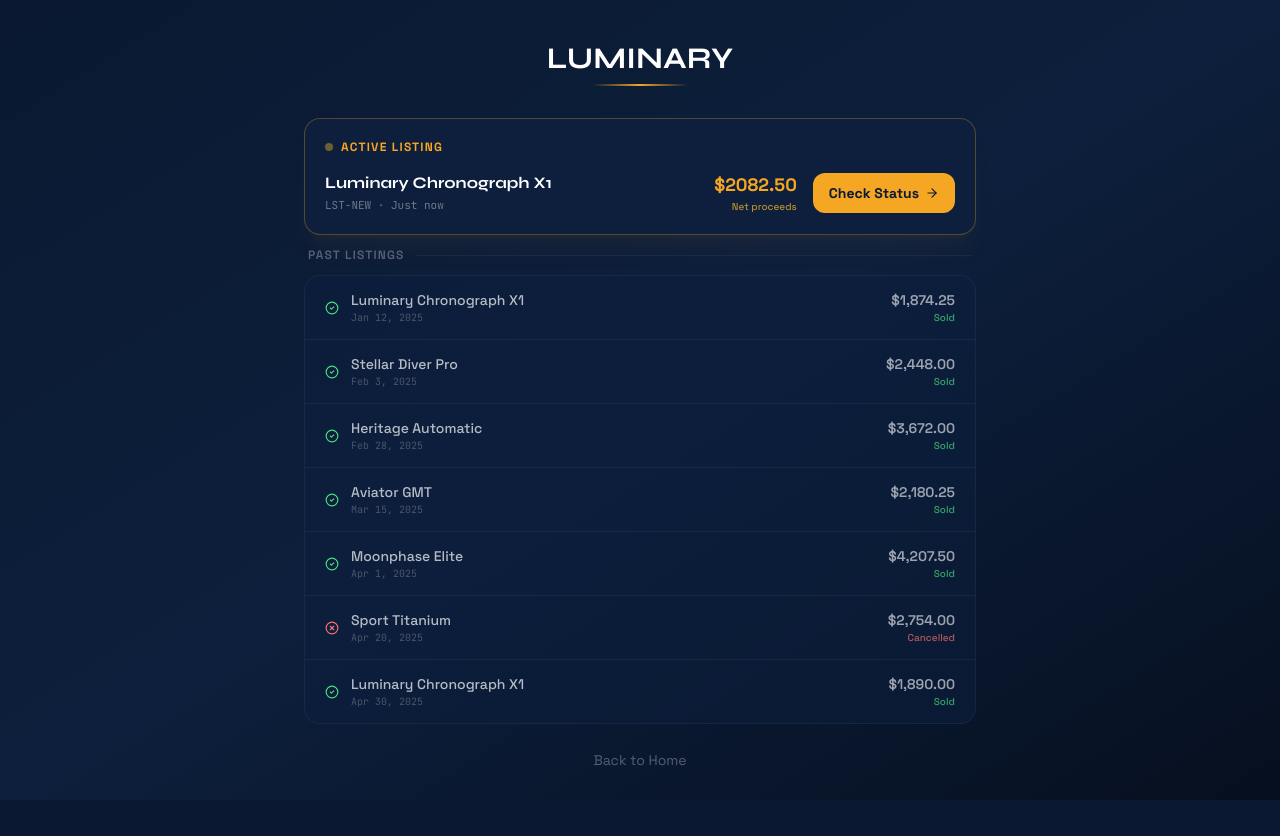
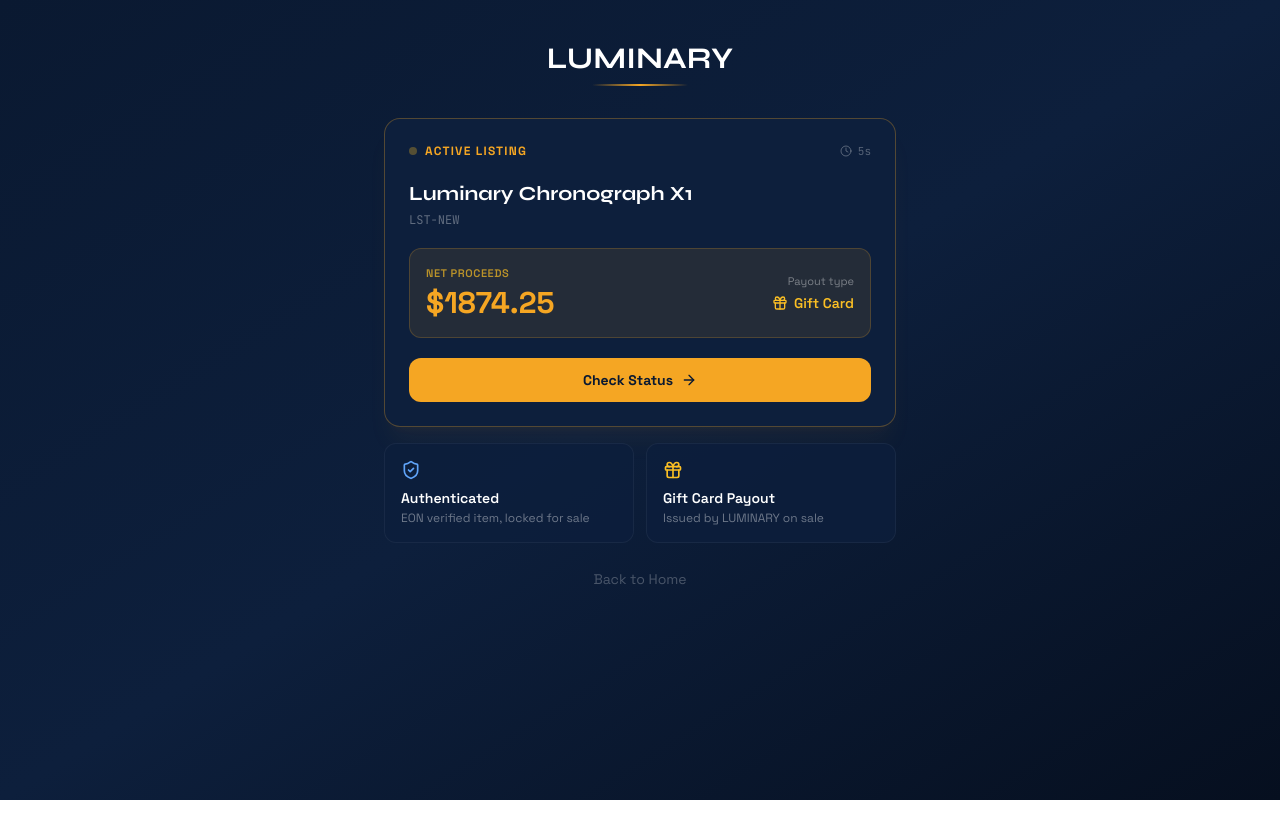
Before and after one commit to nehasirsat/ResaleMarketplace, a React (Vite) app: page /marketplace/listing-pending in a window 1280 px wide. After the commit the page ends 800 px from the top, so only its background shows below. Built offline with nearby package versions, Linux system fonts and the light colour scheme.

Commit message:
checkbox along with past listing page updated

```diff
--- a/src/pages/ListingPending.tsx
+++ b/src/pages/ListingPending.tsx
@@ -1,38 +1,30 @@
-import React, { useEffect, useState } from "react";
+import { useEffect, useState } from "react";
 import { useNavigate } from "react-router-dom";
 import { useResale } from "@/context/ResaleContext";
-import { Clock, CheckCircle2, ArrowRight, RefreshCw, XCircle } from "lucide-react";
-
-const DUMMY_LISTINGS = [
-  { id: "LST-AX9K2M", item: "Luminary Chronograph X1", price: "$2,082.50", net: "$1,874.25", status: "sold", time: "Jan 12, 2025" },
-  { id: "LST-BQ7R4N", item: "Stellar Diver Pro",        price: "$2,720.00", net: "$2,448.00", status: "sold", time: "Feb 3, 2025"  },
-  { id: "LST-CW3T8P", item: "Heritage Automatic",       price: "$4,080.00", net: "$3,672.00", status: "sold", time: "Feb 28, 2025" },
-  { id: "LST-DM5V1Q", item: "Aviator GMT",              price: "$2,422.50", net: "$2,180.25", status: "sold", time: "Mar 15, 2025" },
-  { id: "LST-EN2J6R", item: "Moonphase Elite",          price: "$4,675.00", net: "$4,207.50", status: "sold", time: "Apr 1, 2025"  },
-  { id: "LST-FP8K3S", item: "Sport Titanium",           price: "$3,060.00", net: "$2,754.00", status: "cancelled", time: "Apr 20, 2025" },
-  { id: "LST-GR4L9T", item: "Luminary Chronograph X1", price: "$2,100.00", net: "$1,890.00", status: "sold", time: "Apr 30, 2025" },
-];
-
-const statusConfig = {
-  sold:      { label: "Sold",      icon: CheckCircle2, color: "text-green-400",  bg: "bg-green-500/10",  border: "border-green-500/20"  },
-  cancelled: { label: "Cancelled", icon: XCircle,      color: "text-red-400",    bg: "bg-red-500/10",    border: "border-red-500/20"    },
-  pending:   { label: "Pending",   icon: Clock,        color: "text-amber-400",  bg: "bg-amber-500/10",  border: "border-amber-500/20"  },
-};
+import { ArrowRight, RefreshCw, Gift, Clock, ShieldCheck } from "lucide-react";
 
 export default function ListingPending() {
   const navigate = useNavigate();
   const { product, netProceeds, listingId, setCurrentStep } = useResale();
   const [checking, setChecking] = useState(false);
   const [pulse, setPulse] = useState(true);
+  const [elapsed, setElapsed] = useState(0);
 
-  const net = netProceeds || product.price * 0.85;
+  const salePrice = product.price * 0.85;
+  const net = netProceeds || (salePrice - salePrice * 0.1);
   const displayListingId = listingId || "LST-NEW";
 
   useEffect(() => {
     setCurrentStep(4);
-    const interval = setInterval(() => setPulse((p) => !p), 1500);
-    return () => clearInterval(interval);
+    const pulseInterval = setInterval(() => setPulse((p) => !p), 1500);
+    const elapsedInterval = setInterval(() => setElapsed((s) => s + 1), 1000);
+    return () => { clearInterval(pulseInterval); clearInterval(elapsedInterval); };
   }, []);
+
+  function formatElapsed(s: number) {
+    if (s < 60) return `${s}s`;
+    return `${Math.floor(s / 60)}m ${s % 60}s`;
+  }
 
   function handleCheckStatus() {
     setChecking(true);
@@ -44,7 +36,7 @@
       <div className="fixed inset-0 bg-gradient-to-br from-[#0A1931] via-[#0d1f3c] to-[#060f1f] pointer-events-none" />
 
       <div className="relative z-10 pt-10 pb-16 px-4 sm:px-6 lg:px-8">
-        <div className="max-w-2xl mx-auto">
+        <div className="max-w-lg mx-auto space-y-4">
 
           {/* Header */}
           <div className="text-center mb-8">
@@ -55,77 +47,76 @@
           </div>
 
           {/* Active listing card */}
-          <div className="bg-[#0d1f3c] border border-[#F5A623]/30 rounded-2xl p-5 mb-3 shadow-xl shadow-[#F5A623]/5">
-            <div className="flex items-center gap-2 mb-4">
-              <span className={`w-2 h-2 rounded-full bg-amber-400 ${pulse ? "opacity-100" : "opacity-40"} transition-opacity duration-700`} />
+          <div className="bg-[#0d1f3c] border border-[#F5A623]/30 rounded-2xl p-6 shadow-xl shadow-[#F5A623]/5">
+            {/* Status row */}
+            <div className="flex items-center justify-between mb-5">
+              <div className="flex items-center gap-2">
+                <span className={`w-2 h-2 rounded-full bg-amber-400 ${pulse ? "opacity-100" : "opacity-30"} transition-opacity duration-700`} />
                 <span className="text-[#F5A623] text-xs font-bold tracking-widest uppercase">Active Listing</span>
               </div>
-            <div className="flex items-center justify-between gap-4">
-              <div className="min-w-0">
-                <div className="text-white font-bold text-base truncate" style={{ fontFamily: "'Syne', sans-serif" }}>
+              <div className="flex items-center gap-1.5 text-white/30 text-[11px]" style={{ fontFamily: "'JetBrains Mono', monospace" }}>
+                <Clock className="w-3 h-3" />
+                {formatElapsed(elapsed)}
+              </div>
+            </div>
+
+            {/* Item info */}
+            <div className="mb-5">
+              <div className="text-white font-bold text-xl mb-1" style={{ fontFamily: "'Syne', sans-serif" }}>
                 {product.name}
               </div>
-                <div className="text-white/40 text-[11px] mt-0.5" style={{ fontFamily: "'JetBrains Mono', monospace" }}>
-                  {displayListingId} · Just now
+              <div className="text-white/35 text-xs" style={{ fontFamily: "'JetBrains Mono', monospace" }}>
+                {displayListingId}
               </div>
             </div>
-              <div className="flex items-center gap-4 flex-shrink-0">
+
+            {/* Net proceeds highlight */}
+            <div className="bg-[#F5A623]/10 border border-[#F5A623]/20 rounded-xl p-4 mb-5">
+              <div className="flex items-center justify-between">
+                <div>
+                  <div className="text-amber-400/70 text-[11px] font-semibold uppercase tracking-wider mb-1">Net Proceeds</div>
+                  <div className="text-[#F5A623] text-3xl font-bold">${net.toFixed(2)}</div>
+                </div>
                 <div className="text-right">
-                  <div className="text-[#F5A623] text-lg font-bold">${net.toFixed(2)}</div>
-                  <div className="text-amber-400/70 text-[10px] font-medium">Net proceeds</div>
+                  <div className="text-white/40 text-[11px] mb-1">Payout type</div>
+                  <div className="flex items-center gap-1.5 text-amber-400 font-semibold text-sm">
+                    <Gift className="w-4 h-4" />
+                    Gift Card
                   </div>
-                <button
-                  onClick={handleCheckStatus}
-                  disabled={checking}
-                  className="flex items-center gap-1.5 bg-[#F5A623] hover:bg-[#e8961a] disabled:opacity-60 text-[#0A1931] text-sm font-bold px-4 py-2.5 rounded-xl transition-all"
-                >
-                  {checking ? (
-                    <RefreshCw className="w-4 h-4 animate-spin" />
-                  ) : (
-                    <>Check Status <ArrowRight className="w-3.5 h-3.5" /></>
-                  )}
-                </button>
                 </div>
               </div>
             </div>
 
-          {/* Past listings */}
-          <div className="mb-6">
-            <div className="flex items-center gap-3 mb-3 px-1">
-              <div className="text-white/30 text-xs font-semibold tracking-widest uppercase">Past Listings</div>
-              <div className="flex-1 h-px bg-white/5" />
+            {/* Check status button */}
+            <button
+              onClick={handleCheckStatus}
+              disabled={checking}
+              className="w-full flex items-center justify-center gap-2 bg-[#F5A623] hover:bg-[#e8961a] disabled:opacity-60 text-[#0A1931] font-bold py-3 rounded-xl transition-all text-sm"
+            >
+              {checking ? (
+                <><RefreshCw className="w-4 h-4 animate-spin" /> Checking...</>
+              ) : (
+                <>Check Status <ArrowRight className="w-4 h-4" /></>
+              )}
+            </button>
           </div>
 
-            <div className="bg-[#0d1f3c]/60 border border-white/5 rounded-2xl overflow-hidden">
-              {DUMMY_LISTINGS.map((listing, i) => {
-                const cfg = statusConfig[listing.status as keyof typeof statusConfig];
-                const Icon = cfg.icon;
-                return (
-                  <div
-                    key={listing.id}
-                    className={`flex items-center justify-between px-5 py-3.5 ${i < DUMMY_LISTINGS.length - 1 ? "border-b border-white/5" : ""}`}
-                  >
-                    <div className="flex items-center gap-3 min-w-0">
-                      <Icon className={`w-3.5 h-3.5 flex-shrink-0 ${cfg.color}`} />
-                      <div className="min-w-0">
-                        <div className="text-white/70 text-sm font-medium truncate">{listing.item}</div>
-                        <div className="text-white/25 text-[10px]" style={{ fontFamily: "'JetBrains Mono', monospace" }}>
-                          {listing.time}
+          {/* Info cards */}
+          <div className="grid grid-cols-2 gap-3">
+            <div className="bg-[#0d1f3c]/80 border border-white/5 rounded-xl p-4">
+              <ShieldCheck className="w-5 h-5 text-blue-400 mb-2" />
+              <div className="text-white text-sm font-semibold mb-0.5">Authenticated</div>
+              <div className="text-white/40 text-xs">EON verified item, locked for sale</div>
             </div>
-                      </div>
-                    </div>
-                    <div className="text-right flex-shrink-0 ml-4">
-                      <div className="text-white/60 text-sm font-semibold">{listing.net}</div>
-                      <div className={`text-[10px] font-medium ${cfg.color} opacity-70`}>{cfg.label}</div>
-                    </div>
-                  </div>
-                );
-              })}
+            <div className="bg-[#0d1f3c]/80 border border-white/5 rounded-xl p-4">
+              <Gift className="w-5 h-5 text-amber-400 mb-2" />
+              <div className="text-white text-sm font-semibold mb-0.5">Gift Card Payout</div>
+              <div className="text-white/40 text-xs">Issued by LUMINARY on sale</div>
             </div>
           </div>
 
-          <div className="text-center">
-            <button onClick={() => navigate("/")} className="text-white/30 hover:text-white/60 text-sm transition">
+          <div className="text-center pt-2">
+            <button onClick={() => navigate("/")} className="text-white/25 hover:text-white/50 text-sm transition">
               Back to Home
             </button>
           </div>
```
Also changed, not shown: src/pages/ItemListing.tsx (+31 -2 lines). Lines whose indentation alone changed are shown as unchanged.
